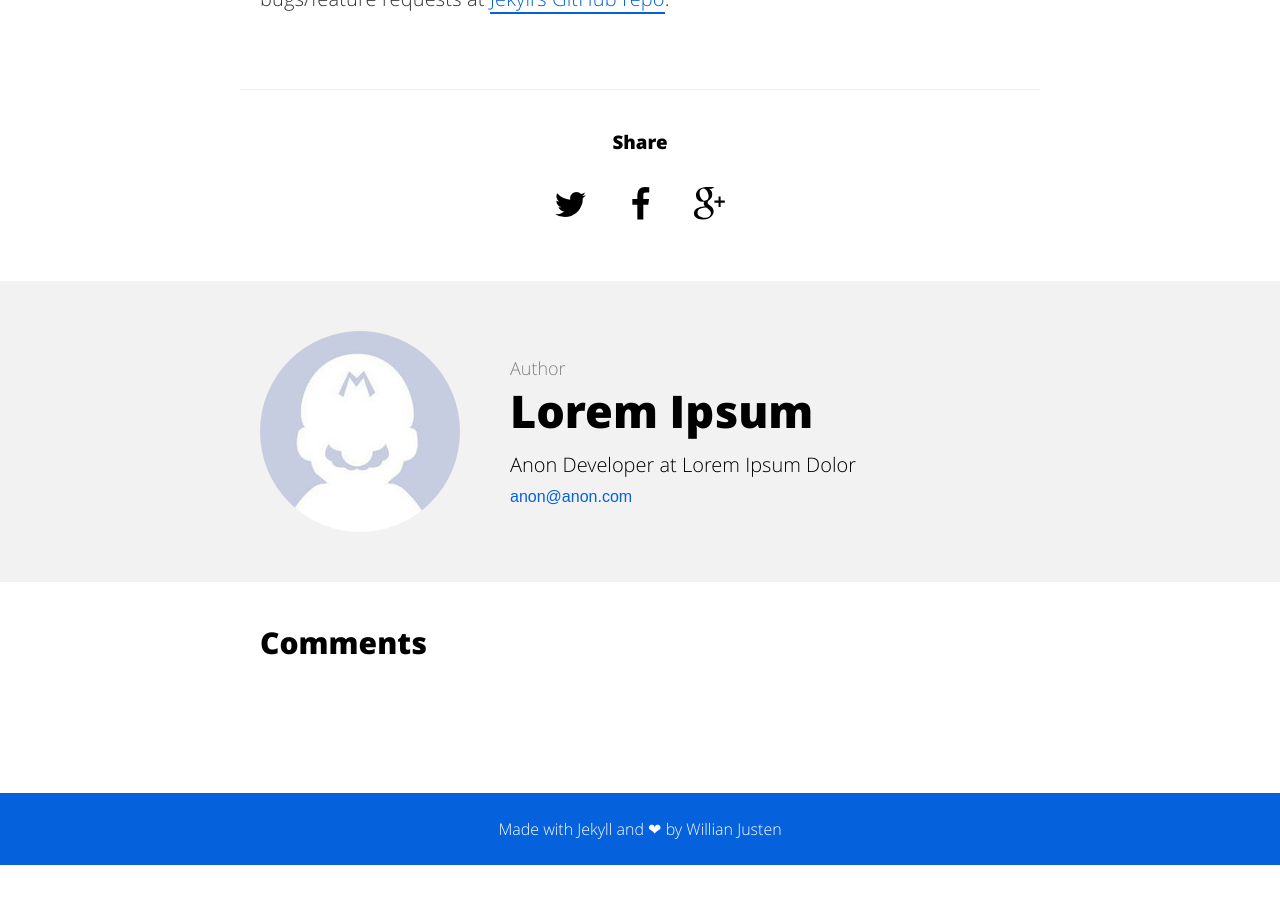
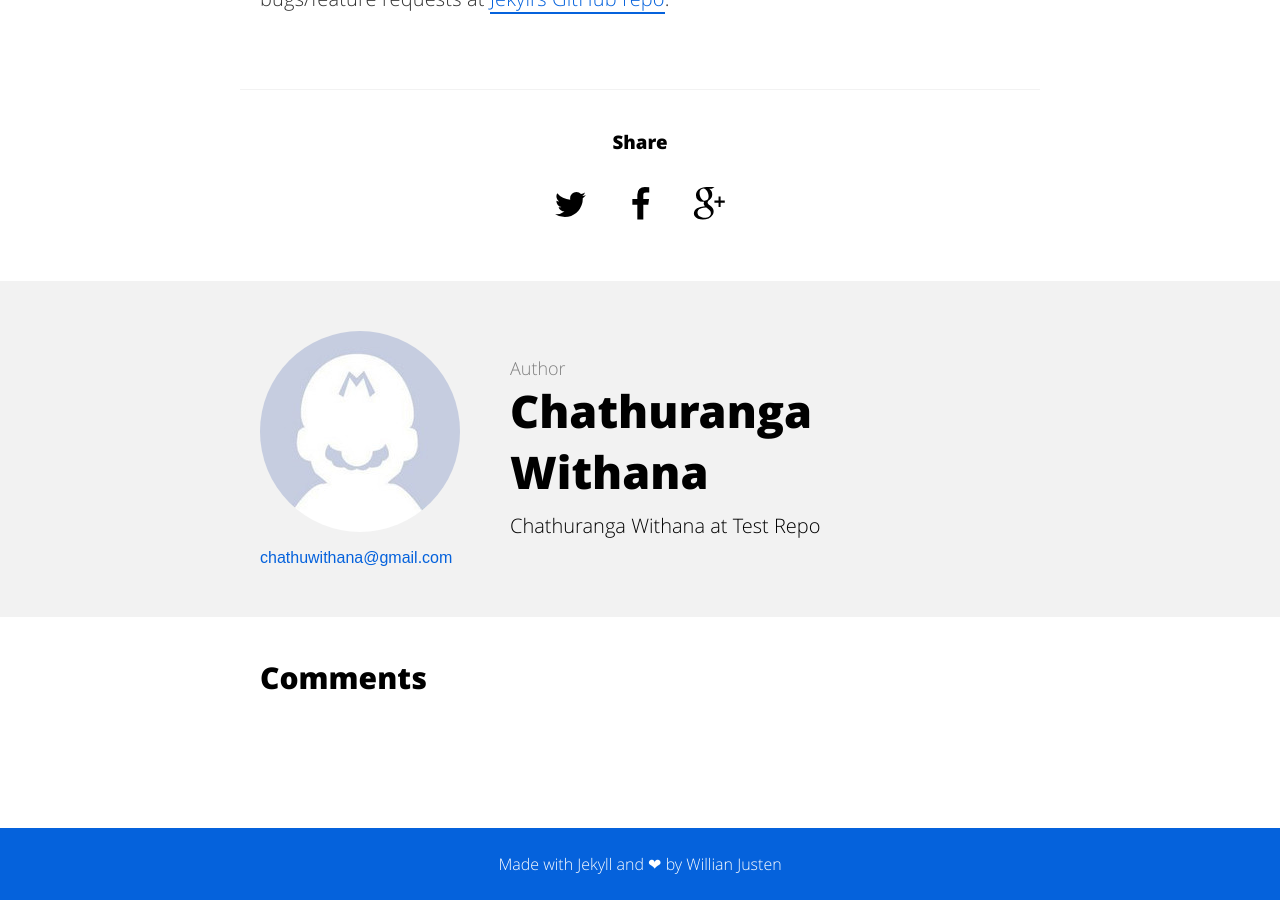
Before and after one commit to chathuwithana/test-repo, a Jekyll site: the page built from docs/_posts/2015-08-04-welcome-to-jekyll.md, in a window 1280 px wide and 900 px high, scrolled down 1497 px. Built offline with Jekyll 4.4.1, drawn with Linux system fonts in a browser that asks for light colours; comment, search, counter and statistics services are not loaded; before the commit the page ends 2362 px from its top, so only the background shows below that.

Commit message:
Changed config file

```diff
--- a/_config.yml
+++ /dev/null
@@ -1 +0,0 @@
-theme: jekyll-theme-slate
--- a/docs/_config.yml
+++ b/docs/_config.yml
@@ -1,18 +1,18 @@
 # Site settings
-title: A blog about lorem ipsum dolor sit amet
-description: A blog about lorem ipsum dolor sit amet
-baseurl: "/will-jekyll-template" # the subpath of your site, e.g. /blog
-url: "https://willianjusten.com.br" # the base hostname & protocol for your site e.g. http://willianjusten.com.br
+title: A blog about Test Repo
+description: A blog about Test Repo
+baseurl: "/test-repo" # the subpath of your site, e.g. /blog
+#url: "https://willianjusten.com.br" # the base hostname & protocol for your site e.g. http://willianjusten.com.br
 
 # User settings
-username: Lorem Ipsum
-user_description: Anon Developer at Lorem Ipsum Dolor
-user_title: Anon Developer
-email: anon@anon.com
-twitter_username: lorem_ipsum
-github_username:  lorem_ipsum
-gplus_username:  lorem_ipsum
-disqus_username: lorem_ipsum
+username: Chathuranga Withana
+user_description: Chathuranga Withana at Test Repo
+user_title: Test Repo
+email: chathuwithana@gmail.com
+twitter_username: chathuwithana
+github_username:  chathuwithana
+gplus_username:  chathuwithana
+disqus_username: chathuwithana
 
 # Build settings
 markdown: kramdown
```
